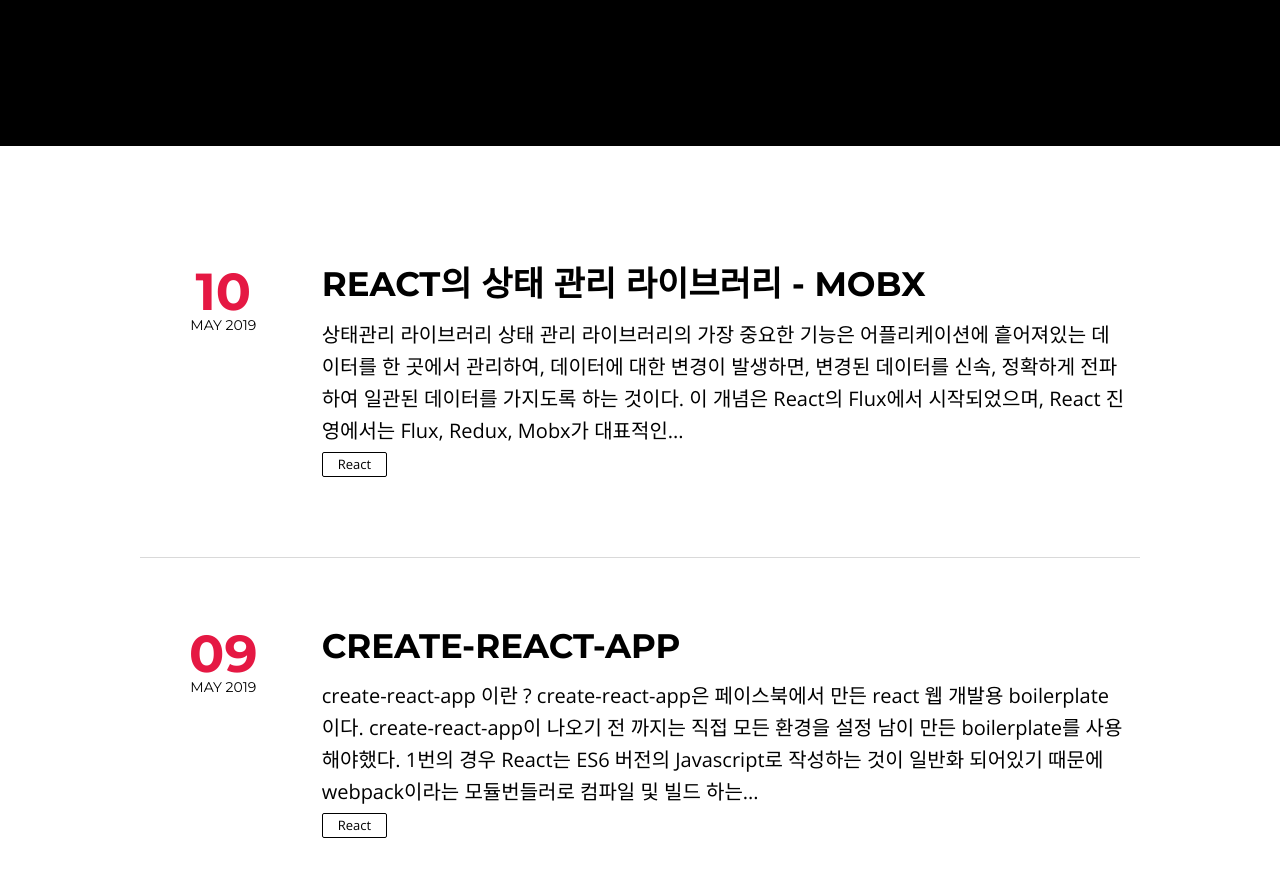
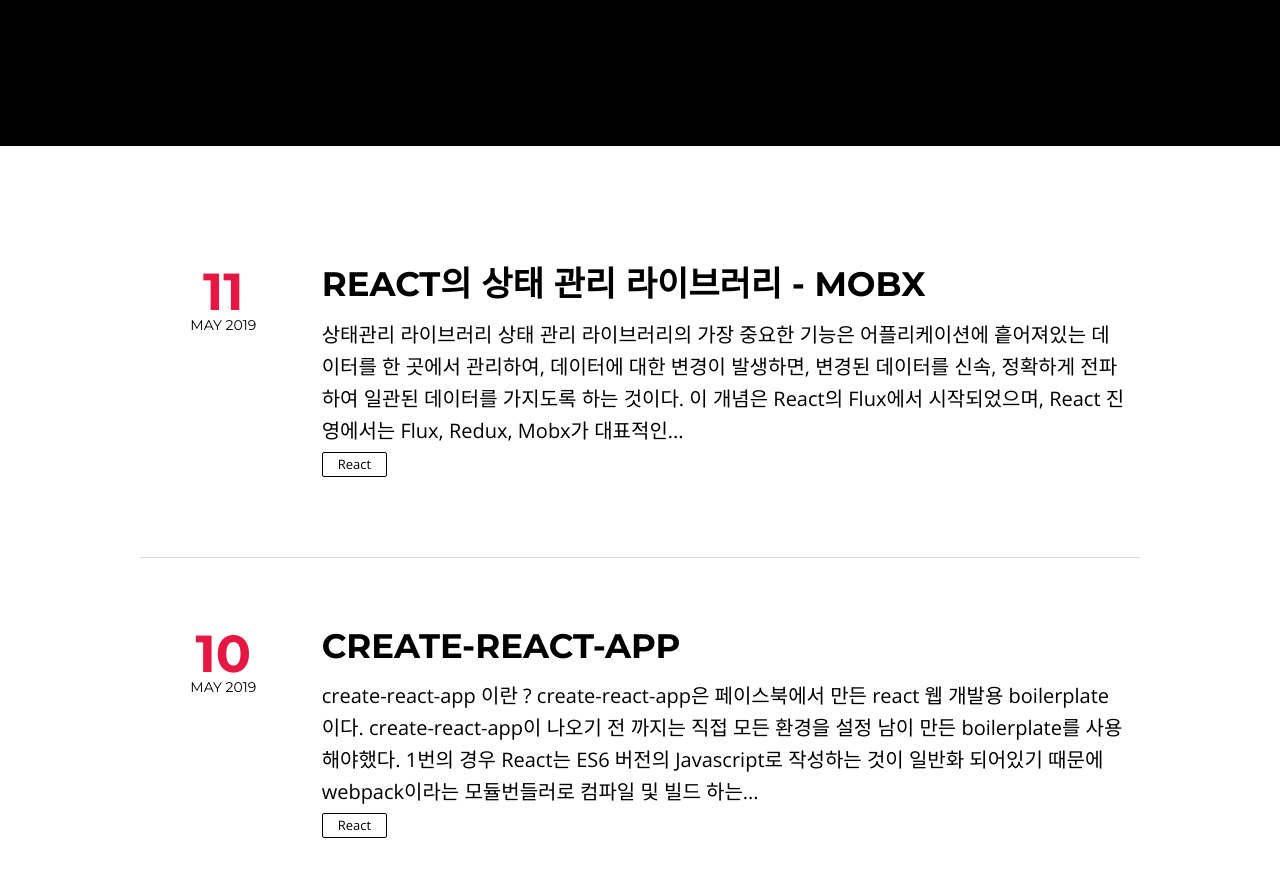
Before and after one commit to Seongmun-Hong/Seongmun-Hong.github.io, a Jekyll site: the page built from index.html, in a window 1280 px wide and 900 px high, scrolled down 304 px. Shown: the top 877 px of the window. Built offline with Jekyll 4.4.1, drawn with Linux system fonts in a browser that asks for light colours; nearby versions of some CDN libraries; library files that are not in the unit come from our copies; the list of posts is cut into pages by our own code.

Commit message:
fix :  - 날짜 수정

```diff
--- a/_posts/2019-05-09-create-react-app.md
+++ b/_posts/2019-05-10-create-react-app.md
@@ -3,7 +3,7 @@
 layout: post
 description: ""
 headline: null
-modified: '2019-05-09'
+modified: '2019-05-10'
 category: React
 tags: [Front, React]
 imagefeature: null
@@ -11,7 +11,7 @@
 chart: null
 comments: true
 featured: true
-lastmod : 2019-05-09 12:00:00
+lastmod : 2019-05-10 12:00:00
 sitemap :
    changefreq : daily
    priority : 1.0
--- a/_posts/2019-05-10-Mobx.md
+++ b/_posts/2019-05-11-Mobx.md
@@ -3,7 +3,7 @@
 layout: post
 description: ""
 headline: null
-modified: '2019-05-10'
+modified: '2019-05-11'
 category: React
 tags: [Front, React]
 imagefeature: null
@@ -11,7 +11,7 @@
 chart: null
 comments: true
 featured: true
-lastmod : 2019-05-10 12:00:00
+lastmod : 2019-05-11 12:00:00
 sitemap :
    changefreq : daily
    priority : 1.0
```
